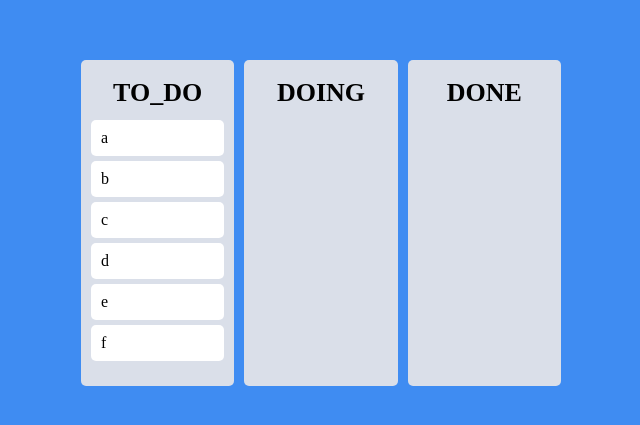
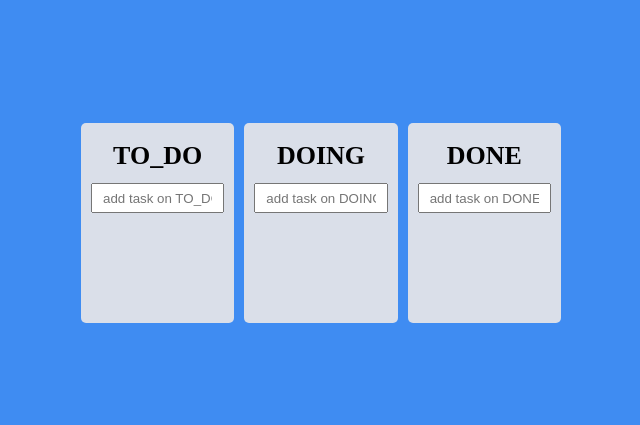
Before and after one commit to phk9436/reactMasterClass, a React (Create React App) app: page / in a window 1280 px wide. Shown: the part 177-602 px from the top of the page, without its empty margins (319-959 px from the left). Built offline with nearby package versions, Linux system fonts and the light colour scheme.

Commit message:
[Feat] react-beautiful-dnd 실습 3

```diff
--- a/src/atoms/atoms.ts
+++ b/src/atoms/atoms.ts
@@ -1,13 +1,18 @@
 import { atom, selector } from "recoil";
 
-export interface toDo {
-  [key: string]: string[];
+export interface ItoDo{
+  id: number;
+  text: string;
 }
 
-export const toDoState = atom<toDo>({
+export interface ItoDoState {
+  [key: string]: ItoDo[];
+}
+
+export const toDoState = atom<ItoDoState>({
   key: "toDo",
   default: {
-    TO_DO: ["a", "b", "c", "d", "e", "f"],
+    TO_DO: [],
     DOING: [],
     DONE: [],
   },
--- a/src/components/BoardComponent.tsx
+++ b/src/components/BoardComponent.tsx
@@ -2,18 +2,41 @@ import React from "react";
 import styled from "styled-components";
 import { Droppable } from "react-beautiful-dnd";
 import DragabbleCard from "./DragabbleCard";
+import { useForm } from "react-hook-form";
+import { ItoDo, toDoState } from "atoms/atoms";
+import { useSetRecoilState } from "recoil";
 
 interface props {
-  toDos: string[];
+  toDos: ItoDo[];
   boardId: string;
 }
 
-interface boardProps{
+interface boardProps {
   isDraggingOver: boolean;
   isDraggingFromThis: string | undefined;
 }
 
+interface form {
+  toDo: string;
+}
+
 function BoardComponent({ toDos, boardId }: props) {
+  const setToDos = useSetRecoilState(toDoState);
+  const { register, setValue, handleSubmit } = useForm<form>();
+  const onValid = (data: form) => {
+    setToDos((state) => {
+      const newToDo = {
+        id: Math.floor(Math.random() * 1000 + 1),
+        text: data.toDo,
+      };
+      return {
+        ...state,
+        [boardId]: [...state[boardId], newToDo],
+      };
+    });
+    setValue("toDo", "");
+  };
+
   return (
     <>
       <Droppable droppableId={boardId}>
@@ -25,8 +48,20 @@ function BoardComponent({ toDos, boardId }: props) {
             {...provided.droppableProps}
           >
             <h1>{boardId}</h1>
+            <form onSubmit={handleSubmit(onValid)}>
+              <input
+                type="text"
+                placeholder={`add task on ${boardId}`}
+                {...register("toDo", { required: true })}
+              />
+            </form>
             {toDos.map((e, i) => (
-              <DragabbleCard data={e} index={i} key={e} />
+              <DragabbleCard
+                toDoId={e.id}
+                toDoText={e.text}
+                index={i}
+                key={e.id}
+              />
             ))}
             {provided.placeholder}
           </Board>
@@ -42,13 +77,13 @@ const Board = styled.div<boardProps>`
   padding: 20px 10px;
   background-color: ${(props) =>
     props.isDraggingOver
-      ? '#74b9ff'
+      ? "#74b9ff"
       : props.isDraggingFromThis
-      ? '#b2bec3'
+      ? "#b2bec3"
       : props.theme.boardColor};
   border-radius: 5px;
   min-height: 200px;
-  transition: .3s;
+  transition: 0.3s;
 
   h1 {
     text-align: center;
@@ -56,4 +91,11 @@ const Board = styled.div<boardProps>`
     font-weight: 700;
     margin-bottom: 14px;
   }
+
+  input {
+    width: 100%;
+    height: 30px;
+    padding: 10px;
+    margin-bottom: 10px;
+  }
 `;
--- a/src/components/DragabbleCard.tsx
+++ b/src/components/DragabbleCard.tsx
@@ -3,7 +3,8 @@ import { Draggable } from "react-beautiful-dnd";
 import styled from "styled-components";
 
 interface props {
-  data: string;
+  toDoId: number;
+  toDoText: string;
   index: number;
 }
 
@@ -11,9 +12,9 @@ interface cardProps {
   isDragging: boolean;
 }
 
-function DragabbleCard({ data, index }: props) {
+function DragabbleCard({ toDoId, toDoText, index }: props) {
   return (
-    <Draggable draggableId={data} index={index} key={data}>
+    <Draggable draggableId={toDoId.toString()} index={index} key={toDoId}>
       {(provided, snapshot) => (
         <Card
           isDragging={snapshot.isDragging}
@@ -21,7 +22,7 @@ function DragabbleCard({ data, index }: props) {
           {...provided.draggableProps}
           {...provided.dragHandleProps}
         >
-          {data}
+          {toDoText}
         </Card>
       )}
     </Draggable>
@@ -37,5 +38,5 @@ const Card = styled.div<cardProps>`
   background-color: ${(props) =>
     props.isDragging ? "#dfe6e9" : props.theme.cardColor};
   box-shadow: ${(props) =>
-    props.isDragging ? "0 2px 5px rgba(0,0,0,.5)": "none"};
+    props.isDragging ? "0 2px 5px rgba(0,0,0,.5)" : "none"};
 `;
--- a/src/pages/TodoList.tsx
+++ b/src/pages/TodoList.tsx
@@ -12,8 +12,9 @@ function TodoList() {
     if (destination?.droppableId === source.droppableId) {
       setToDos((state) => {
         const oldArr = [...state[source.droppableId]];
+        const draggedVal = oldArr.filter((e) => e.id === Number(draggableId));
         oldArr.splice(source.index, 1);
-        oldArr.splice(destination.index, 0, draggableId);
+        oldArr.splice(destination.index, 0, draggedVal[0]);
         return {
           ...state,
           [source.droppableId]: oldArr,
@@ -23,8 +24,11 @@ function TodoList() {
       setToDos((state) => {
         const sourceArr = [...state[source.droppableId]];
         const destinationArr = [...state[destination.droppableId]];
+        const draggedVal = sourceArr.filter(
+          (e) => e.id === Number(draggableId)
+        );
         sourceArr.splice(source.index, 1);
-        destinationArr.splice(destination.index, 0, draggableId);
+        destinationArr.splice(destination.index, 0, draggedVal[0]);
         return {
           ...state,
           [source.droppableId]: sourceArr,
```
